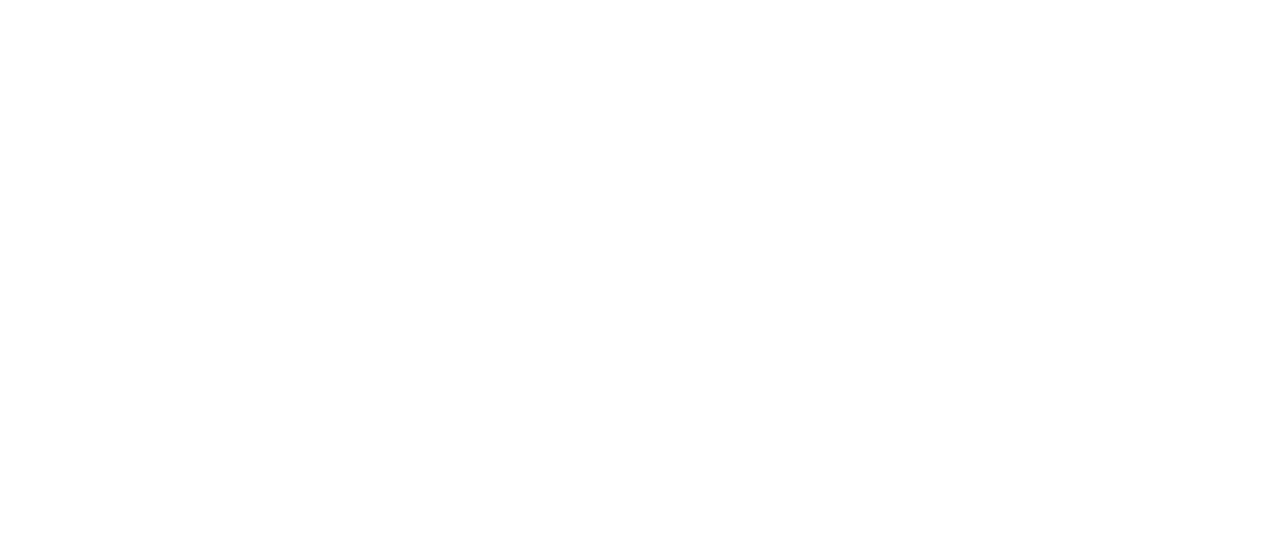
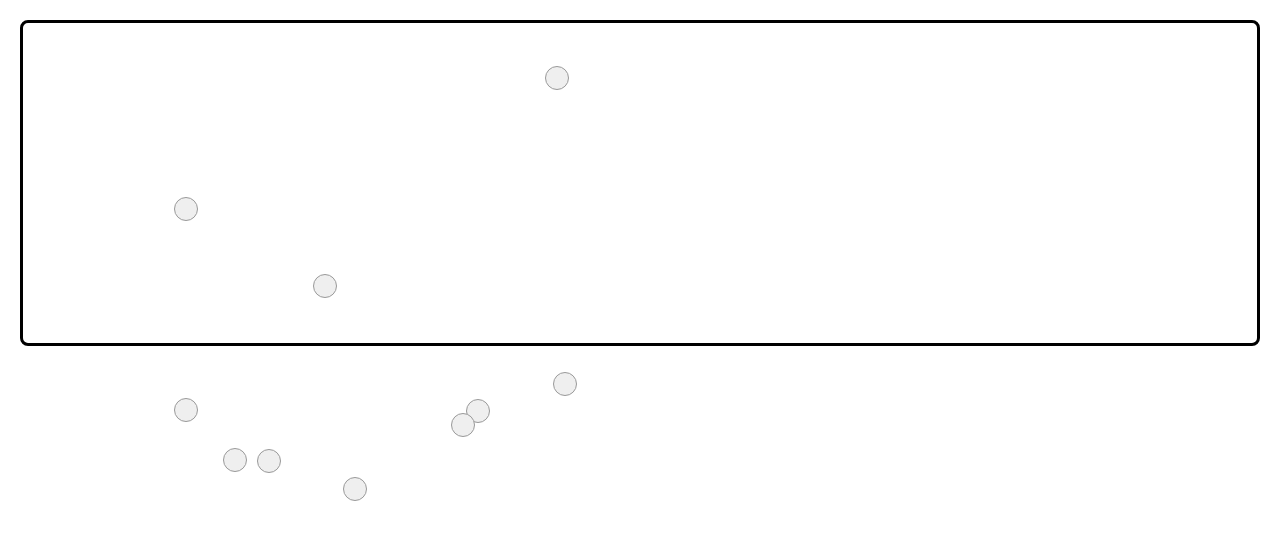
Before and after one commit to ana-baltaretu/Visualizer, a React (Create React App) app in the folder visualizer/: page /graph in a window 1280 px wide. Shown: the top 540 px of the page. Built offline with nearby package versions, Linux system fonts and the light colour scheme.

Commit message:
Add Graph and GraphBox
Random initialization of Graph
Move nodes around by clicking on them

```diff
--- a/visualizer/src/css/Board.css
+++ b/visualizer/src/css/Board.css
@@ -37,11 +37,9 @@
   height: auto;
   width: auto;
   align-content: center;
-  padding: 5vmin;
   margin-left: auto;
   margin-right: auto;
-  min-width: 10vw;
-  max-width: 80vw;
+  max-width: 52vw;
 }
 
 .input-text {
--- /dev/null
+++ b/visualizer/src/css/Graph.css
@@ -0,0 +1,46 @@
+body {
+  font: 14px "Century Gothic", Futura, sans-serif;
+}
+
+.graphBox {
+  border: solid black 3px;
+  border-radius: 1vh;
+  padding: 10px;
+  min-width: 300px;
+  min-height: 300px;
+}
+
+.graph{
+  padding: 1px;
+}
+
+.circle {
+  position: absolute;
+  border-radius: 50%;
+  display: inline-block;
+  border: 1px solid #999;
+  font-size: 24px;
+  font-weight: bold;
+  line-height: 34px;
+  height: 3vmin;
+  width: 3vmin;
+  margin-right: -1px;
+  margin-top: -1px;
+  padding: 0;
+  text-align: center;
+}
+
+.circle:hover  {
+  background: #ffff11;
+}
+
+
+@media screen and (prefers-color-scheme: dark) {
+	.circle, input {
+		color: #f1f1f1;
+	}
+	.circle {
+    background: #3b3b3b;
+    color: #f1f1f1;
+  }
+}
--- a/visualizer/src/index.js
+++ b/visualizer/src/index.js
@@ -6,6 +6,7 @@
 import Board from './js/Board'
 import Stack from './js/Stack'
 import * as serviceWorker from './js/serviceWorker';
+import GraphBox from './js/GraphBox';
 
 ReactDOM.render(
   <Router>
@@ -19,6 +20,9 @@
       <Route path="/stack">
         <Stack />
       </Route>
+      <Route path="/graph">
+        <GraphBox />
+      </Route>
     </div>
   </Router>,
   document.getElementById('root')
--- a/visualizer/src/js/Board.js
+++ b/visualizer/src/js/Board.js
@@ -82,8 +82,9 @@
     return RectangularBoard;
   }
 
+
+
   render() {
-
 
     return (
       <div>
--- /dev/null
+++ b/visualizer/src/js/GraphBox.js
@@ -0,0 +1,88 @@
+import React from 'react';
+import '../css/Graph.css';
+import '../css/_color-Scheme.css';
+
+global.index = 0;
+
+let isMoving = false;
+
+function startMoving(event) {
+  event.preventDefault();
+  isMoving = true;
+}
+
+function stopMoving(event) {
+  event.preventDefault();
+  isMoving = false;
+}
+
+class Circle extends React.Component {
+
+  render() {
+
+    function placeDiv(event) {
+      event.preventDefault();
+      if (isMoving === true) {
+        var d = event.target;
+        d.style.position = "absolute";
+        console.log(event.target.id);
+        d.style.left = event.clientX - 5 + 'px';
+        d.style.top = event.clientY - 5 + 'px';
+      }
+
+    }
+
+    return (
+      <div>
+          <button className = "circle" id = {global.index++} style = {{position: "absolute", left: 100 + Math.random() * 500 +"px", top: 50 + Math.random() * 500 + "px"}} onMouseMove = {placeDiv}>
+          </button>
+      </div>
+
+    );
+  }
+}
+
+class Graph extends React.Component {
+  renderCircle(j) {
+    return <Circle key = {j}/>;
+  }
+
+  renderRow(count) {
+    var row = [];
+    for (var j = 0; j < count; j++) {
+      row.push(this.renderCircle(j));
+    }
+    return row;
+  }
+
+
+
+  render() {
+
+    return (
+      <div>
+        <div className = "graph" >
+        {this.renderRow(10)}
+        </div>
+      </div>
+
+    )
+  }
+}
+
+class GraphBox extends React.Component {
+  renderGraph() {
+    return <Graph/>;
+  }
+
+  render() {
+
+    return (
+      <div className = "graphBox" onMouseDown = {startMoving} onMouseUp = {stopMoving} onMouseLeave = {stopMoving}>
+        {this.renderGraph()}
+      </div>
+    )
+  }
+}
+
+export default GraphBox;
```
Also changed, not shown: 1 other file (tests, documents, lock files or other folders).
